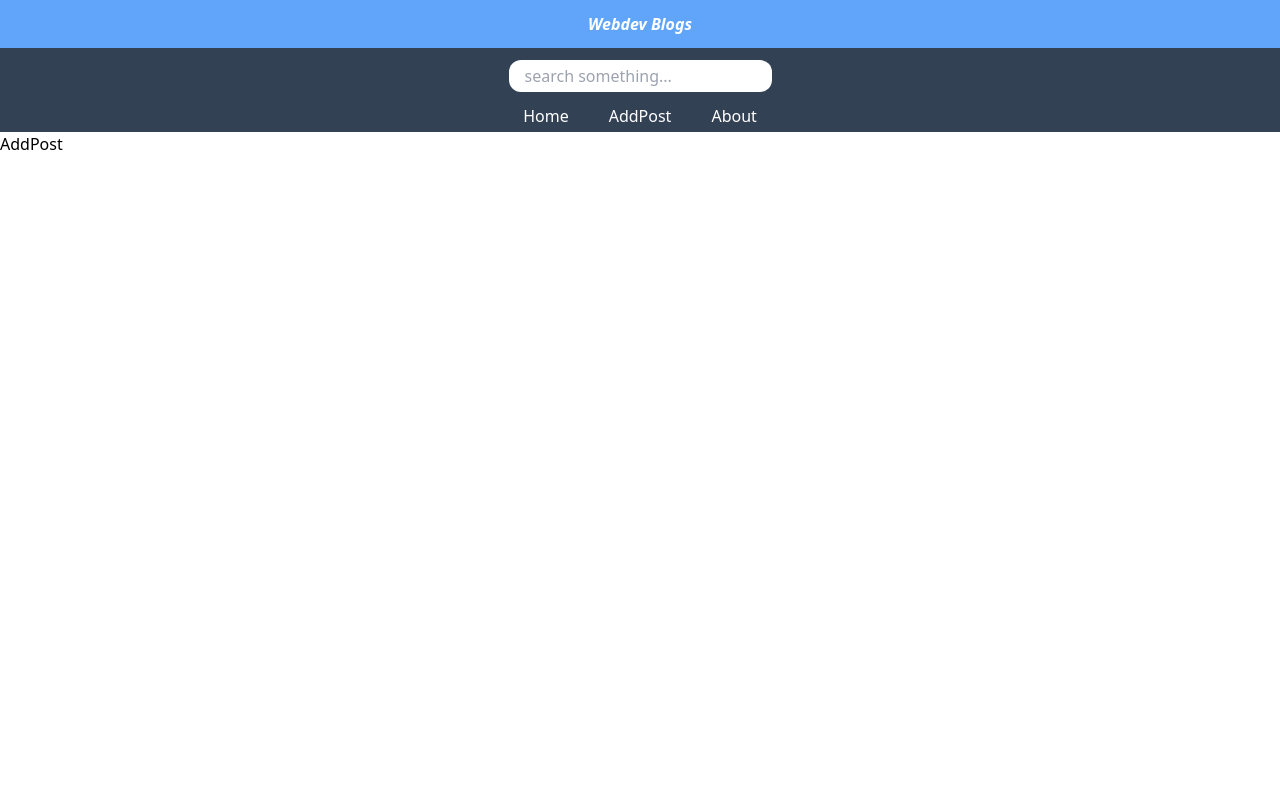
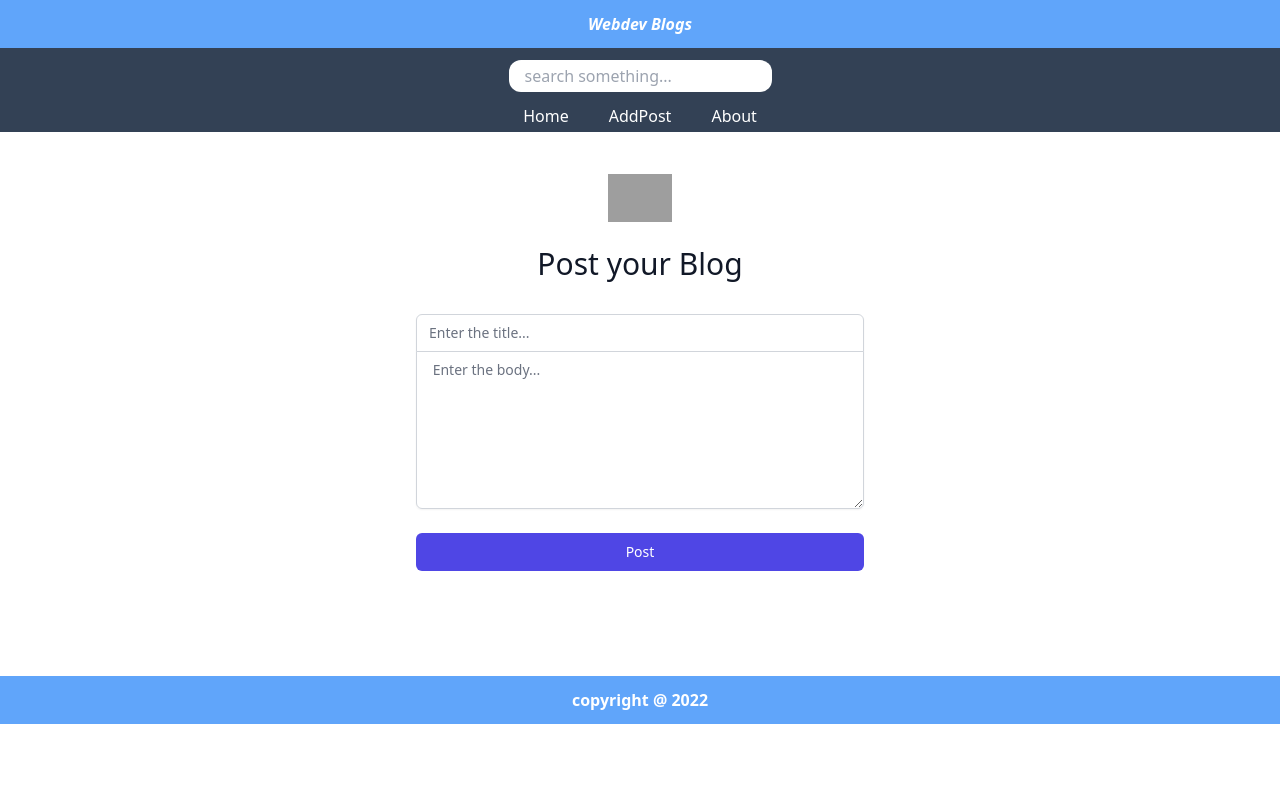
Before and after one commit to zakirali05/blogsite, a React (Create React App) app: page /addpost in a window 1280 px wide. Shown: the top 800 px of the page. Built offline with nearby package versions, Linux system fonts and the light colour scheme; grey boxes are pictures that could not be loaded.

Commit message:
fix some css issues added addpost

```diff
--- a/src/About.js
+++ b/src/About.js
@@ -2,7 +2,7 @@ import React from "react";
 
 const About = () => {
   return (
-    <main align="center" className="flex-col  h-[100vh] p-4 px-20">
+    <main align="center" className="flex-col  h-[69vh] p-4 px-20">
       <em>My full-stack Blog website made with react and lots of ❤️❤️..</em>
     </main>
   );
--- a/src/AddPost.js
+++ b/src/AddPost.js
@@ -1,7 +1,79 @@
 import React from "react";
 
-const AddPost = () => {
-  return <main className="flex-col  h-[100vh]">AddPost</main>;
+const AddPost = ({ addingpost, title, setTitle, body, setBody }) => {
+  return (
+    <main className="flex-col   item-center mb-16 lg-mb-22  h-[60vh] ">
+      <div className="min-h-full   flex items-center justify-center  px-4 sm:px-6 lg:px-8">
+        <div className="max-w-md w-full space-y-8">
+          <div>
+            <img
+              className="mx-auto h-12 w-auto"
+              src="https://tailwindui.com/img/logos/workflow-mark-indigo-600.svg"
+              alt="Workflow"
+            />
+            <h2 className="mt-6 sm:font-light  text-center text-3xl font-extrabold text-gray-900">
+              Post your Blog
+            </h2>
+          </div>
+          <form className="mt-8 space-y-6" onSubmit={addingpost}>
+            <input type="hidden" name="remember" defaultValue="true" />
+            <div className="rounded-md shadow-sm -space-y-px">
+              <div>
+                <label htmlFor="title" className="sr-only">
+                  Enter the title...
+                </label>
+                <input
+                  id="title"
+                  type="text"
+                  required
+                  value={title}
+                  onChange={(e) => setTitle(e.target.value)}
+                  className="appearance-none rounded-none relative block
+                  w-full px-3 py-2 border border-gray-300
+                  placeholder-gray-500 text-gray-900 rounded-t-md
+                  focus:outline-none focus:ring-indigo-500
+                  focus:border-indigo-500 focus:z-10 sm:text-sm"
+                  placeholder="Enter the title..."
+                />
+              </div>
+              <div>
+                <label htmlFor="body" className="sr-only">
+                  Enter the body...
+                </label>
+                <textarea
+                  rows={7}
+                  id="body"
+                  type="text"
+                  value={body}
+                  onChange={(e) => setBody(e.target.value)}
+                  required
+                  className="appearance-none rounded-none relative block
+                  w-full px-3 py-2 border border-gray-300
+                  placeholder-gray-500 text-gray-900 rounded-b-md
+                  focus:outline-none focus:ring-indigo-500
+                  focus:border-indigo-500 focus:z-10 sm:text-sm"
+                  placeholder=" Enter the body..."
+                />
+              </div>
+            </div>
+
+            <div>
+              <button
+                type="submit"
+                className="group relative w-full flex justify-center
+                py-2 px-4 border border-transparent text-sm font-medium
+                rounded-md text-white bg-indigo-600 hover:bg-indigo-700
+                focus:outline-none focus:ring-2 focus:ring-offset-2
+                focus:ring-indigo-500"
+              >
+                Post
+              </button>
+            </div>
+          </form>
+        </div>
+      </div>
+    </main>
+  );
 };
 
 export default AddPost;
--- a/src/Feed.js
+++ b/src/Feed.js
@@ -2,11 +2,11 @@ import React from "react";
 import Post from "./Post";
 const Feed = ({ items }) => {
   return (
-    <>
+    <main align="center" className="w-[100%]">
       {items.map((item) => (
         <Post key={item.id} item={item} />
       ))}
-    </>
+    </main>
   );
 };
 
--- a/src/Home.js
+++ b/src/Home.js
@@ -3,7 +3,7 @@ import Feed from "./Feed";
 
 const Home = ({ items }) => {
   return (
-    <main className="flex-col mb-40  h-[100vh]">
+    <main align="center" className="flex-col mb-40  h-[100vh]">
       {items.length ? (
         <Feed items={items} />
       ) : (
--- a/src/Post.js
+++ b/src/Post.js
@@ -2,7 +2,7 @@ import React from "react";
 
 function Post({ item }) {
   return (
-    <article className="bg-slate-200 m-8 p-8">
+    <article align="center" className="bg-slate-200 m-8 p-8 max-w-xl ">
       <h1 className="font-bold">{item.title}</h1>
       <p>
         {item.desc.length <= 100 ? item.desc : item.desc.slice(0, 100) + "..."}
```
